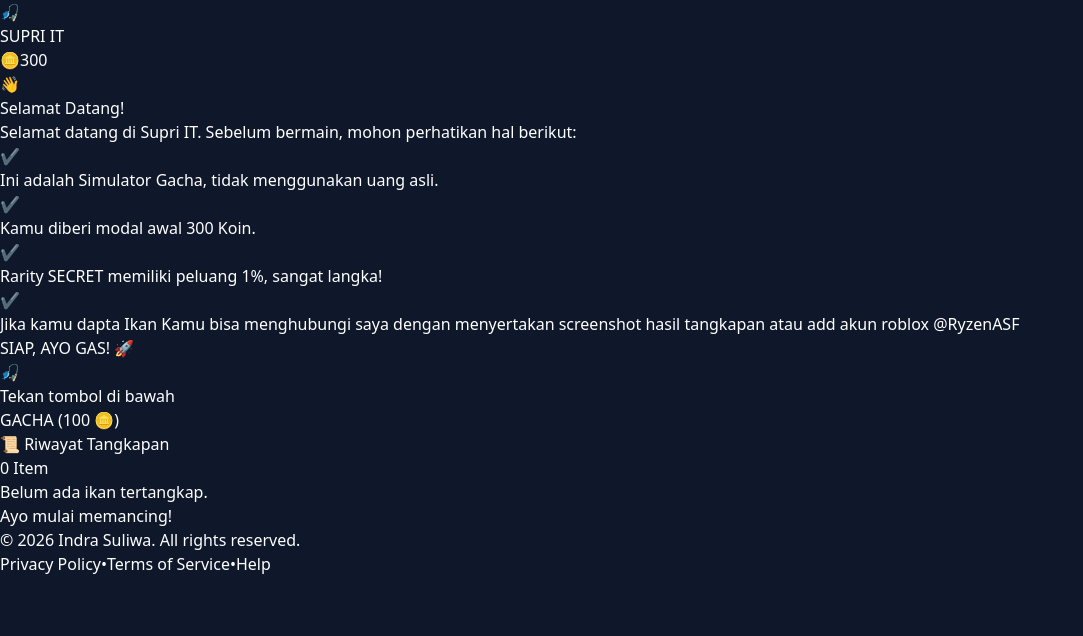
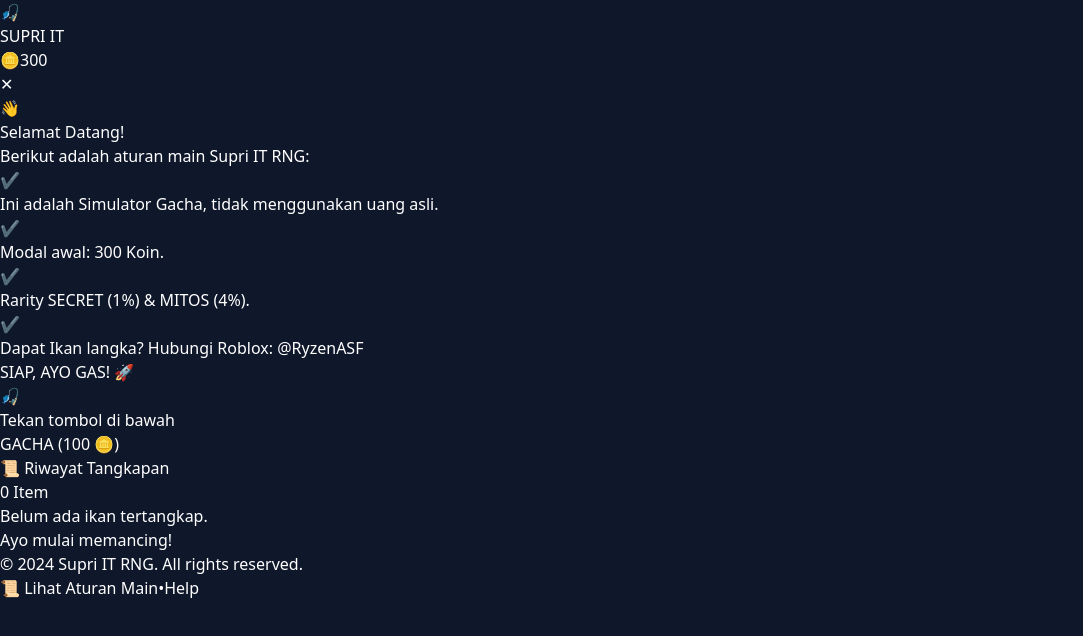
Before and after one commit to indrassuliwa1/gachagamefish, a React (Vite) app in the folder gacha-fish/: page / in a window 1280 px wide. Shown: the top 636 px of the page, without its empty margins (0-1083 px from the left). Built offline with nearby package versions, Linux system fonts and the light colour scheme.

Commit message:
first Nambah1234567

```diff
--- a/gacha-fish/src/App.jsx
+++ b/gacha-fish/src/App.jsx
@@ -7,8 +7,8 @@ import { motion, AnimatePresence } from 'framer-motion';
 const LOCAL_FISH_DB = [
   { name: "Aduh Kamu Dapat Sampah", rarity: "Common", chance: 0.40, color: "text-gray-400", price: 5 },
   { name: "Iziin belum Hoki", rarity: "Uncommon", chance: 0.30, color: "text-gray-400", price: 15 },
-  { name: "Sinar Manta", rarity: "Rare", chance: 0.15, color: "text-blue-400", price: 50 },
-  { name: "Kepiting Ruin", rarity: "Epic", chance: 0.10, color: "text-purple-400", price: 200 },
+  { name: "Batu Enchant", rarity: "Rare", chance: 0.15, color: "text-blue-400", price: 50 },
+  { name: "Kepiting Ruin", rarity: "Epic", chance: 0.7, color: "text-purple-400", price: 200 },
   { name: "Kepiting Laut Runic", rarity: "Mitos", chance: 0.04, color: "text-red-500", price: 1000 },
   { name: "Hiu Petarung Glaidasi", rarity: "Secret", chance: 0.01, color: "text-lime-400", price: 10000 },
   { name: "Orca", rarity: "Secret", chance: 0.01, color: "text-lime-400", price: 10000 },
@@ -34,7 +34,6 @@ function App() {
 
   // Cek apakah user pengguna baru saat website dimuat
   useEffect(() => {
-    // SAYA UBAH KEY-NYA JADI 'v2' AGAR MUNCUL LAGI DI BROWSER KAMU
     const hasVisited = localStorage.getItem('visited_supri_v2');
     if (!hasVisited) {
       setShowWelcome(true);
@@ -119,10 +118,11 @@ function App() {
 
   // --- LOGIKA EMOJI ---
   const getFishEmoji = (rarity) => {
-    if (rarity === 'Common' || rarity === 'Uncommon') return '😢';
+    if (rarity === 'Common' || rarity === 'Uncommon') return '🤣';
+    if (rarity === 'Epic' || rarity === 'Epic') return '🦀';
     if (rarity === 'Secret' || rarity === 'MYTHICAL') return '🦈';
     if (rarity === 'Mitos' || rarity === 'Legendary') return '🐋';
-    return '🐟';
+    return '🪄';
   };
 
   return (
@@ -160,11 +160,15 @@ function App() {
             className="fixed inset-0 z-[200] flex items-center justify-center bg-black/95 backdrop-blur-sm p-4"
           >
             <div className="bg-[#2f3136] w-full max-w-md p-8 rounded-3xl border border-indigo-500/30 shadow-[0_0_50px_rgba(79,70,229,0.2)] text-center relative">
+
+              {/* Tombol Close di pojok kanan atas pop-up */}
+              <button onClick={() => setShowWelcome(false)} className="absolute top-4 right-4 text-gray-500 hover:text-white">✕</button>
+
               <div className="w-16 h-16 bg-indigo-500/20 rounded-full flex items-center justify-center text-4xl mb-6 mx-auto">
                 👋
               </div>
               <h2 className="text-2xl font-black text-white mb-2">Selamat Datang!</h2>
-              <p className="text-gray-400 text-sm mb-6">Selamat datang di <span className="text-indigo-400 font-bold">Supri IT</span>. Sebelum bermain, mohon perhatikan hal berikut:</p>
+              <p className="text-gray-400 text-sm mb-6">Berikut adalah aturan main <span className="text-indigo-400 font-bold">Supri IT RNG</span>:</p>
 
               <div className="bg-black/30 p-4 rounded-xl text-left space-y-3 mb-8 text-sm text-gray-300 border border-white/5">
                 <div className="flex items-start gap-3">
@@ -173,15 +177,15 @@ function App() {
                 </div>
                 <div className="flex items-start gap-3">
                   <span className="text-indigo-400 mt-0.5">✔</span>
-                  <p>Kamu diberi modal awal <span className="text-yellow-400 font-bold">300 Koin</span>.</p>
+                  <p>Modal awal: <span className="text-yellow-400 font-bold">300 Koin</span>.</p>
                 </div>
                 <div className="flex items-start gap-3">
                   <span className="text-indigo-400 mt-0.5">✔</span>
-                  <p>Rarity <span className="text-lime-400 font-bold">SECRET</span> memiliki peluang 1%, sangat langka!</p>
+                  <p>Rarity <span className="text-lime-400 font-bold">SECRET</span> (1%) & <span className="text-red-500 font-bold">MITOS</span> (4%).</p>
                 </div>
                 <div className="flex items-start gap-3">
                   <span className="text-indigo-400 mt-0.5">✔</span>
-                  <p>Jika kamu dapta <span className="text-blue-400 font-bold">Ikan</span> Kamu bisa menghubungi saya dengan menyertakan screenshot hasil tangkapan atau add akun roblox @RyzenASF</p>
+                  <p>Dapat Ikan langka? Hubungi Roblox: <span className="text-white font-bold">@RyzenASF</span></p>
                 </div>
               </div>
 
@@ -342,16 +346,20 @@ function App() {
 
       </main>
 
-      {/* --- FOOTER --- */}
+      {/* --- FOOTER (ADA TOMBOL LIHAT ATURAN) --- */}
       <footer className="w-full bg-[#202225] border-t border-white/5 py-8 mt-auto z-10">
         <div className="max-w-7xl mx-auto px-4 text-center">
-          <p className="text-gray-500 text-sm mb-2">&copy; 2026 <span className="text-indigo-400 font-bold">Indra Suliwa</span>. All rights reserved.</p>
-          <div className="flex justify-center gap-4 text-xs text-gray-600">
-            <a href="#" className="hover:text-indigo-400 transition-colors">Privacy Policy</a>
+          <p className="text-gray-500 text-sm mb-4">&copy; 2024 <span className="text-indigo-400 font-bold">Supri IT RNG</span>. All rights reserved.</p>
+          <div className="flex justify-center items-center gap-4 text-xs text-gray-600">
+            {/* TOMBOL UNTUK MEMBUKA KEMBALI POP-UP */}
+            <button
+              onClick={() => setShowWelcome(true)}
+              className="hover:text-indigo-400 transition-colors flex items-center gap-1 bg-white/5 px-3 py-1 rounded-full hover:bg-white/10"
+            >
+              📜 Lihat Aturan Main
+            </button>
             <span>•</span>
-            <a href="#" className="hover:text-indigo-400 transition-colors">Terms of Service</a>
-            <span>•</span>
-            <span className="cursor-help" title="Just a game!">Help</span>
+            <span className="cursor-help" title="Roblox: @RyzenASF">Help</span>
           </div>
         </div>
       </footer>
```
